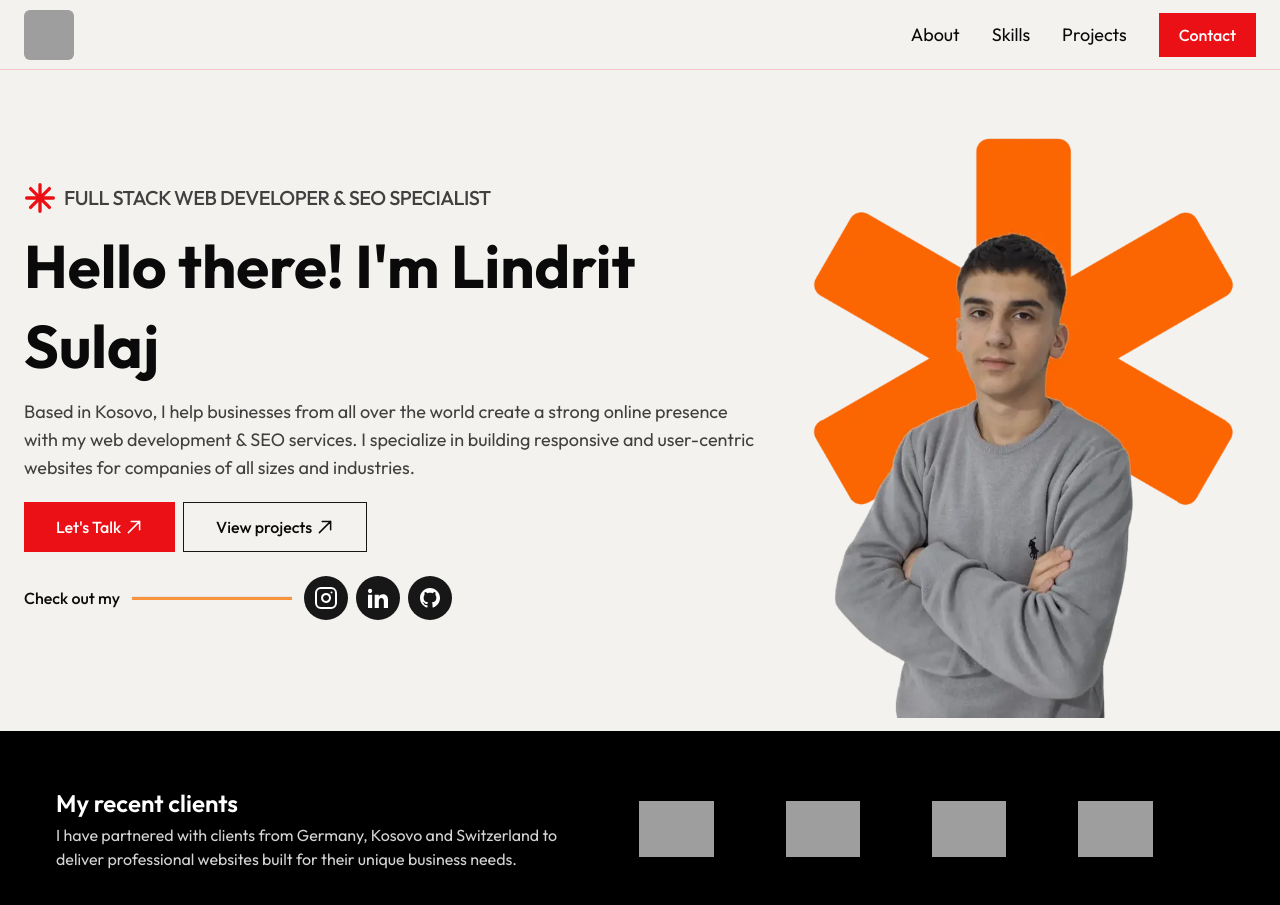
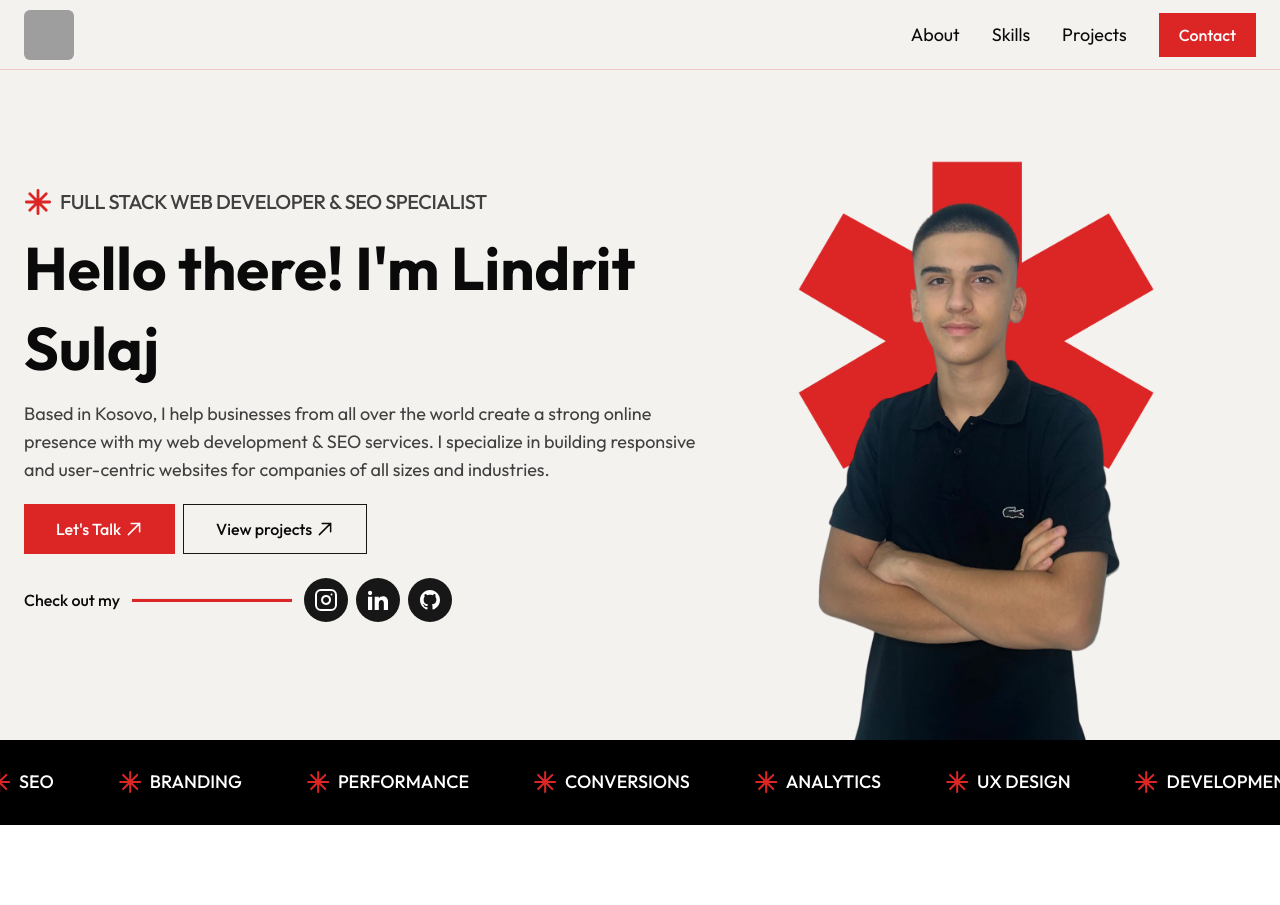
Before and after one commit to Lindrit-Sulaj/Lindrit-Sulaj-V2, a Next.js app: page / in a window 1280 px wide. Shown: the top 905 px of the page. Built offline with nearby package versions, Linux system fonts and the light colour scheme; no server answers; grey boxes are pictures that could not be loaded.

Commit message:
completed hero section somehow

```diff
--- a/app/globals.css
+++ b/app/globals.css
@@ -106,6 +106,15 @@
   @apply transition-all hover:translate-y-[-3px] hover:translate-x-[3px]
 }
 
+.md-horizontal-line {
+  -ms-overflow-style: none;  /* Internet Explorer 10+ */
+  scrollbar-width: none;  /* Firefox */
+}
+
+.md-horizontal-line::-webkit-scrollbar {
+  display: none;  /* Safari and Chrome */
+}
+
 @layer base {
   * {
     @apply border-border;
--- a/app/page.tsx
+++ b/app/page.tsx
@@ -3,12 +3,13 @@ import About from "@/sections/about";
 import Skills from "@/sections/skills";
 import Projects from "@/sections/projects";
 import Cta from "@/sections/cta";
+import HorizontalLine from "@/components/horizontal-line";
 
 export default function Home() {
   return (
     <main>
       <Hero />
-      <section className="px-4 xl:px-0">
+      {/* <section className="px-4 xl:px-0">
         <div className="max-w-screen-xl bg-black text-white p-8 md:p-14 -mt-[65px] mx-auto flex flex-col md:flex-row gap-y-6 justify-between">
           <div className="w-full md:w-auto">
             <h3 className="font-semibold text-2xl">My recent clients</h3>
@@ -21,7 +22,8 @@ export default function Home() {
             <img src="https://ik.imagekit.io/0s9lwb2yr/Lindrit%20Sulaj/tr:h-56/image%20(3)_Psvsy2Vp0.png?updatedAt=1717925034444" className="h-8 w-auto md:h-14" width="81px" height="56px" alt="Protec Safe" />
           </div>
         </div>
-      </section>
+      </section> */}
+      <HorizontalLine />
       <About />
       <Skills />
       <Projects />
--- /dev/null
+++ b/components/horizontal-line.tsx
@@ -0,0 +1,76 @@
+"use client"
+import React, { useState, useEffect } from 'react'
+import { motion } from 'framer-motion'
+
+export default function HorizontalLine() {
+  return (
+    <div className="overflow-hidden">
+      <motion.div className='bg-black text-white h-[85px] hidden lg:block whitespace-nowrap px-4 relative'>
+        <motion.div className='h-full w-full flex justify-start gap-x-16' animate={{ x: [0, '-65%', 0] }} transition={{ type: 'just', ease: 'linear', repeat: Infinity, duration: 25 }}>
+          <Skills />
+          <Skills />
+        </motion.div>
+      </motion.div>
+      <motion.div className="bg-black text-white h-[85px] block lg:hidden whitespace-nowrap overflow-x-auto px-4 relative md-horizontal-line">
+        <motion.div className='h-full w-full flex justify-start gap-x-16' animate={{ x: [0, '-115%', 0] }} transition={{ type: 'just', ease: 'linear', repeat: Infinity, duration: 20 }}>
+          <Skills />
+        </motion.div>
+      </motion.div>
+    </div>
+  )
+}
+
+function Skills() {
+  return (
+    <>
+      <p className="uppercase inline-flex items-center gap-x-2 text-lg font-medium">
+        <svg width="100%" height="100%" className="size-6 text-palette-primary" viewBox="0 0 24 24" fill="none" xmlns="http://www.w3.org/2000/svg">
+          <path d="M12 2V22M19.0711 4.92893L4.92893 19.0711M22 12H2M19.0711 19.0711L4.92893 4.92893" stroke="currentColor" strokeWidth={2} strokeLinecap="round" strokeLinejoin="round" />
+        </svg>
+        Development
+      </p>
+      <p className="uppercase inline-flex items-center gap-x-2 text-lg font-medium">
+        <svg width="100%" height="100%" className="size-6 text-palette-primary" viewBox="0 0 24 24" fill="none" xmlns="http://www.w3.org/2000/svg">
+          <path d="M12 2V22M19.0711 4.92893L4.92893 19.0711M22 12H2M19.0711 19.0711L4.92893 4.92893" stroke="currentColor" strokeWidth={2} strokeLinecap="round" strokeLinejoin="round" />
+        </svg>
+        Design
+      </p>
+      <p className="uppercase inline-flex items-center gap-x-2 text-lg font-medium">
+        <svg width="100%" height="100%" className="size-6 text-palette-primary" viewBox="0 0 24 24" fill="none" xmlns="http://www.w3.org/2000/svg">
+          <path d="M12 2V22M19.0711 4.92893L4.92893 19.0711M22 12H2M19.0711 19.0711L4.92893 4.92893" stroke="currentColor" strokeWidth={2} strokeLinecap="round" strokeLinejoin="round" />
+        </svg>
+        SEO
+      </p>
+      <p className="uppercase inline-flex items-center gap-x-2 text-lg font-medium">
+        <svg width="100%" height="100%" className="size-6 text-palette-primary" viewBox="0 0 24 24" fill="none" xmlns="http://www.w3.org/2000/svg">
+          <path d="M12 2V22M19.0711 4.92893L4.92893 19.0711M22 12H2M19.0711 19.0711L4.92893 4.92893" stroke="currentColor" strokeWidth={2} strokeLinecap="round" strokeLinejoin="round" />
+        </svg>
+        Branding
+      </p>
+      <p className="uppercase inline-flex items-center gap-x-2 text-lg font-medium">
+        <svg width="100%" height="100%" className="size-6 text-palette-primary" viewBox="0 0 24 24" fill="none" xmlns="http://www.w3.org/2000/svg">
+          <path d="M12 2V22M19.0711 4.92893L4.92893 19.0711M22 12H2M19.0711 19.0711L4.92893 4.92893" stroke="currentColor" strokeWidth={2} strokeLinecap="round" strokeLinejoin="round" />
+        </svg>
+        Performance
+      </p>
+      <p className="uppercase inline-flex items-center gap-x-2 text-lg font-medium">
+        <svg width="100%" height="100%" className="size-6 text-palette-primary" viewBox="0 0 24 24" fill="none" xmlns="http://www.w3.org/2000/svg">
+          <path d="M12 2V22M19.0711 4.92893L4.92893 19.0711M22 12H2M19.0711 19.0711L4.92893 4.92893" stroke="currentColor" strokeWidth={2} strokeLinecap="round" strokeLinejoin="round" />
+        </svg>
+        Conversions
+      </p>
+      <p className="uppercase inline-flex items-center gap-x-2 text-lg font-medium">
+        <svg width="100%" height="100%" className="size-6 text-palette-primary" viewBox="0 0 24 24" fill="none" xmlns="http://www.w3.org/2000/svg">
+          <path d="M12 2V22M19.0711 4.92893L4.92893 19.0711M22 12H2M19.0711 19.0711L4.92893 4.92893" stroke="currentColor" strokeWidth={2} strokeLinecap="round" strokeLinejoin="round" />
+        </svg>
+        Analytics
+      </p>
+      <p className="uppercase inline-flex items-center gap-x-2 text-lg font-medium">
+        <svg width="100%" height="100%" className="size-6 text-palette-primary" viewBox="0 0 24 24" fill="none" xmlns="http://www.w3.org/2000/svg">
+          <path d="M12 2V22M19.0711 4.92893L4.92893 19.0711M22 12H2M19.0711 19.0711L4.92893 4.92893" stroke="currentColor" strokeWidth={2} strokeLinecap="round" strokeLinejoin="round" />
+        </svg>
+        UX Design
+      </p>
+    </>
+  )
+}
--- a/sections/cta.tsx
+++ b/sections/cta.tsx
@@ -51,7 +51,7 @@ export default function Cta() {
             <Input value={name} onChange={(e) => setName(e.target.value)} aria-label="Enter your name" name="Name" placeholder='Enter your name' className='bg-transparent border-x-0 border-t-0 rounded-none h-12 lg:h-16 placeholder:text-black text-base px-0 lg:text-lg border-b border-b-black focus-visible:ring-transparent focus-visible:ring-offset-0' />
             <Input value={email} onChange={(e) => setEmail(e.target.value)} aria-label="Enter your email" name="Email" placeholder='Your email address' className='bg-transparent border-x-0 border-t-0 rounded-none h-12 lg:h-16 placeholder:text-black text-base px-0 lg:text-lg border-b border-b-black focus-visible:ring-transparent focus-visible:ring-offset-0 mt-4' type="email" />
             <Input value={phone} onChange={(e) => setPhone(e.target.value)} aria-label="Enter your phone number" name="Phone number" placeholder='Your phone number' className='bg-transparent border-x-0 border-t-0 rounded-none h-12 lg:h-16 placeholder:text-black text-base px-0 lg:text-lg border-b border-b-black focus-visible:ring-transparent focus-visible:ring-offset-0 mt-4' />
-            <Textarea value={message} onChange={(e) => setMessage(e.target.value)} aria-label="Enter your project details" name="Message" className='bg-transparent border-x-0 border-t-0 px-0 mt-12 rounded-none placeholder:text-black border-b-black focus-visible:ring-transparent focus-visible:ring-offset-0 text-base lg:text-lg border-b' placeholder='Your project details' rows={4} />
+            <Textarea value={message} onChange={(e) => setMessage(e.target.value)} aria-label="Enter your project details" name="Message" className='bg-transparent border-x-0 border-t-0 px-0 rounded-none placeholder:text-black border-b-black pt-4 lg:pt-6 focus-visible:ring-transparent focus-visible:ring-offset-0 text-base lg:text-lg border-b' placeholder='Your project details' rows={4} />
             <Input value={question} onChange={(e) => setQuestion(e.target.value)} name="question" className='bg-transparent border-x-0 border-t-0 rounded-none h-12 lg:h-16 placeholder:text-black text-base px-0 lg:text-lg border-b border-b-black focus-visible:ring-transparent focus-visible:ring-offset-0 mt-4' placeholder={`What is 6 + 2`} />
             <Button disabled={loading || !isValid} className='mt-6' size="lg">{loading ? "Submitting your request" : "Get in touch"}</Button>
           </form>
--- a/sections/hero.tsx
+++ b/sections/hero.tsx
@@ -6,12 +6,12 @@ import { Button } from '@/components/ui/button'
 
 export default function Hero() {
   return (
-    <section className='pb-16 bg-palette-isabelline px-4 md:px-6'>
+    <section className='bg-palette-isabelline px-4 md:px-6 relative'>
       <div className="max-w-screen-xl mx-auto flex flex-col lg:flex-row lg:items-end xl:items-center">
         <div className="w-full lg:w-3/5 pb-10 pt-20 md:pt-28 lg:pb-28">
           <h1 className='h3'>
-            <svg width="100%" height="100%" viewBox="0 0 24 24" className='w-6 md:w-8 text-palette-primary' fill="none" xmlns="http://www.w3.org/2000/svg">
-              <path d="M12 2V22M19.0711 4.92893L4.92893 19.0711M22 12H2M19.0711 19.0711L4.92893 4.92893" stroke="currentColor" strokeWidth="2.5" strokeLinecap="round" strokeLinejoin="round" />
+            <svg width="100%" height="100%" className="size-7 text-palette-primary" viewBox="0 0 24 24" fill="none" xmlns="http://www.w3.org/2000/svg">
+              <path d="M12 2V22M19.0711 4.92893L4.92893 19.0711M22 12H2M19.0711 19.0711L4.92893 4.92893" stroke="currentColor" strokeWidth={2.4} strokeLinecap="round" strokeLinejoin="round" />
             </svg>
             <span>Full Stack Web Developer & SEO Specialist</span>
           </h1>
@@ -32,7 +32,7 @@ export default function Hero() {
           </div>
           <div className='mt-6 hidden md:flex items-center gap-3'>
             <p className='font-medium'>Check out my</p>
-            <hr className='h-1 bg-orange-400 w-40' />
+            <hr className='h-1 bg-palette-primary w-40' />
             <ul className='flex gap-2'>
               <li>
                 <a rel="noopener nofollow" target="_blank" href="https://www.instagram.com/lindritsulaj" className='w-11 h-11 bg-neutral-900 text-white flex items-center justify-center rounded-full hover:bg-neutral-800 transition-all'>
@@ -52,15 +52,12 @@ export default function Hero() {
             </ul>
           </div>
         </div>
-        <div className="w-full flex flex-col items-center lg:w-2/5">
+        <div className="w-full flex flex-col items-center lg:w-1/2">
           <img
-          src="../images/lindritsulaj.webp"
+            src="../images/mainfoto2.webp"
             width="700px"
             height="901px"
             alt="Lindrit Sulaj"
-          srcSet="../images/lindritsulaj.webp 700w, ../images/lindritsulaj.webp 580w"
-          sizes="(max-width: 820px) 580px,
-                  700px "
             className='max-w-sm lg:max-w-full'
           />
           {/* <img className='max-h-[400px] lg:max-h-none lg:h-[95%] w-auto mt-auto' src="../images/lindritsulaj.webp" width="700px" height="901px" alt="Lindrit Sulaj" /> */}
--- a/tailwind.config.ts
+++ b/tailwind.config.ts
@@ -24,7 +24,7 @@ const config = {
           'orange': '#FC6502',
           'isabelline': '#F3F2EE',
           'tawny': '#D85802',
-          'primary': '#EA1015'
+          'primary': '#DC2626'
         },
         border: "hsl(var(--border))",
         input: "hsl(var(--input))",
```
Also changed, not shown: public/images/mainfoto2.webp (added), public/images/mainimage.webp (added). Lines whose indentation alone changed are shown as unchanged.
